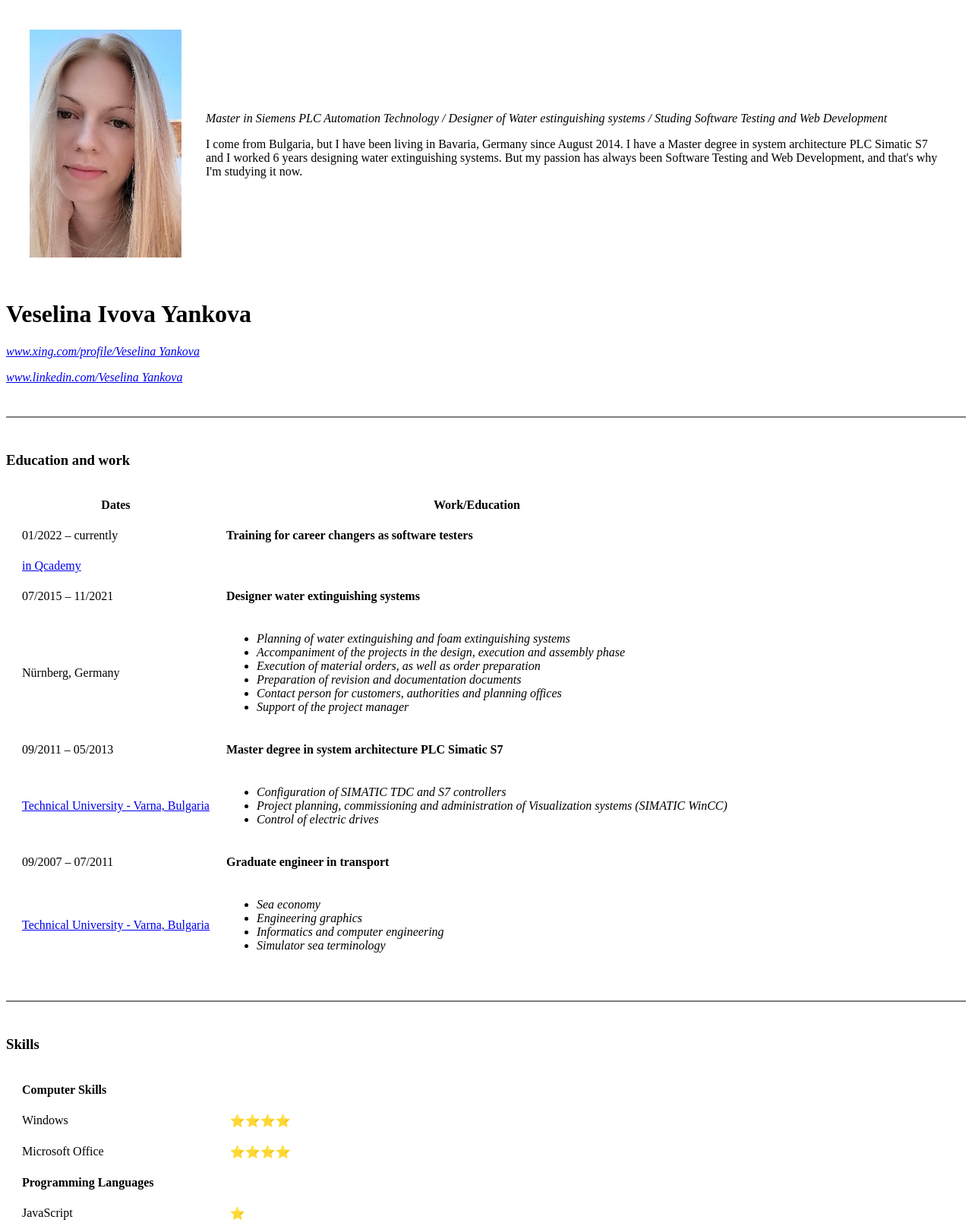
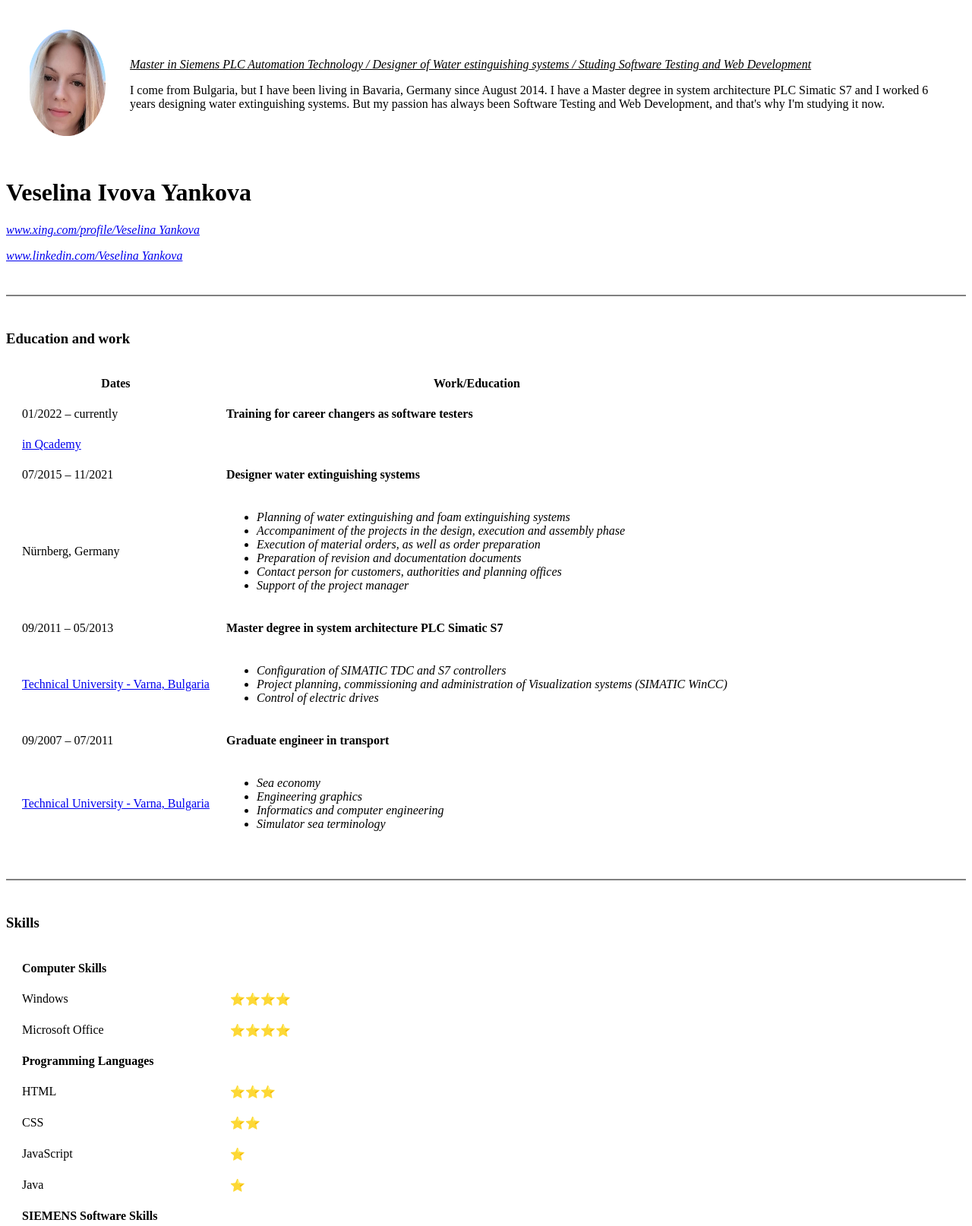
Before and after one commit to VessyY/MyOwnPage, a plain HTML site: page index.html in a window 1280 px wide. Shown: the top 1614 px of the page at 76% size. Drawn offline with Linux system fonts and the light colour scheme.

Commit message:
Add files via upload

```diff
--- a/index.html
+++ b/index.html
@@ -4,21 +4,25 @@
 <head>
   <meta charset="utf-8">
   <title>Veselina's Personal Site</title>
+<link rel="stylesheet" href="css/styles.css">
 </head>
 
 <body>
   <table cellspacing="30">
     <tr>
-      <td><img src="Profile Photo.jpg" width="200" height="300" alt="Veselina's Profile Picture"></td>
+      <td><img src="Profile Photo.png" width="100" height="140" alt="Veselina's Profile Picture"></td>
       <td>
-        <p><em>Master in Siemens PLC Automation Technology / Designer of Water estinguishing systems / Studing Software Testing and Web Development</em></p>
-        <p>I come from Bulgaria, but I have been living in Bavaria, Germany since August 2014.
+        <p id="Description"><em><u> Master in Siemens PLC Automation Technology / Designer of Water estinguishing systems / Studing Software Testing and Web Development</u></em></p>
+        <p id="Me">I come from Bulgaria, but I have been living in Bavaria, Germany since August 2014.
           I have a Master degree in system architecture PLC Simatic S7 and I worked 6 years designing water extinguishing systems.
           But my passion has always been Software Testing and Web Development, and that's why I'm studying it now.</p>
       </td>
+
     </tr>
   </table>
-  <h1>Veselina Ivova Yankova</h1>
+  <h1 id="MyName">Veselina Ivova Yankova
+
+  </h1>
   <p><em><a href="https://www.xing.com/profile/Veselina_Yankova/cv">www.xing.com/profile/Veselina Yankova</a></em></p>
   <p><em><a href="https://www.linkedin.com/in/veselina-yankova-b4199422b/">www.linkedin.com/Veselina Yankova</a></em></p>
   <br>
@@ -26,7 +30,7 @@
   <br>
   <h3>Education and work</h3>
 
-  <table cellspacing="20">
+  <table class="MyWork" cellspacing="20">
 
     <thead>
       <tr>
@@ -108,7 +112,7 @@
   <h3>Skills</h3>
 
 
-        <table cellspacing="20">
+  <table class="MyWork" cellspacing="20">
     <tr>
       <td><strong>Computer Skills</strong></td>
     </tr>
@@ -122,6 +126,14 @@
     </tr>
     <tr>
       <td><strong>Programming Languages</strong></td>
+    </tr>
+    <tr>
+      <td>HTML</td>
+      <td>⭐⭐⭐</td>
+    </tr>
+    <tr>
+      <td>CSS</td>
+      <td>⭐⭐</td>
     </tr>
     <tr>
       <td>JavaScript</td>
```
Also changed, not shown: Contact-me.html (+1 -0 lines), Profile Photo.png (added). Lines whose indentation alone changed are shown as unchanged.
